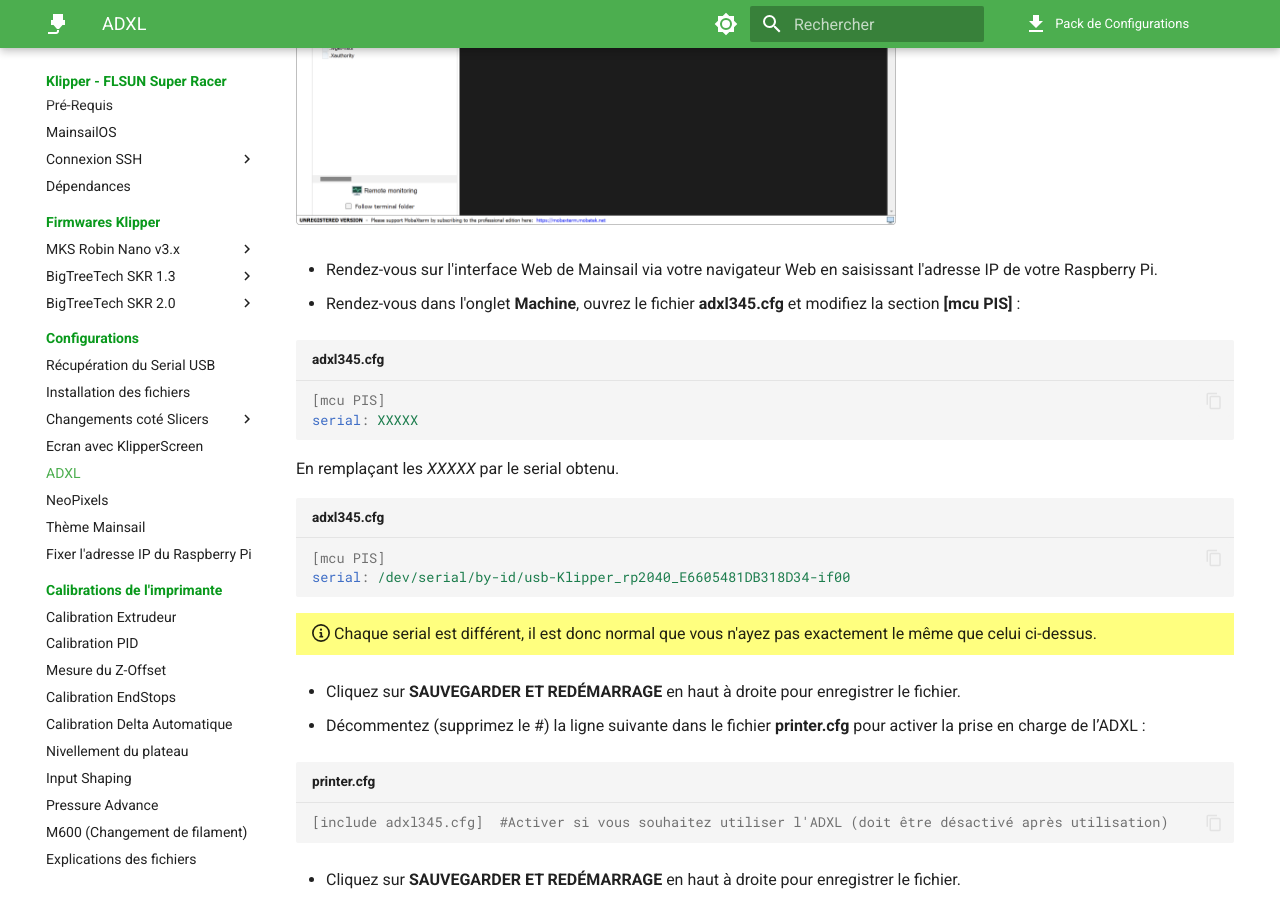
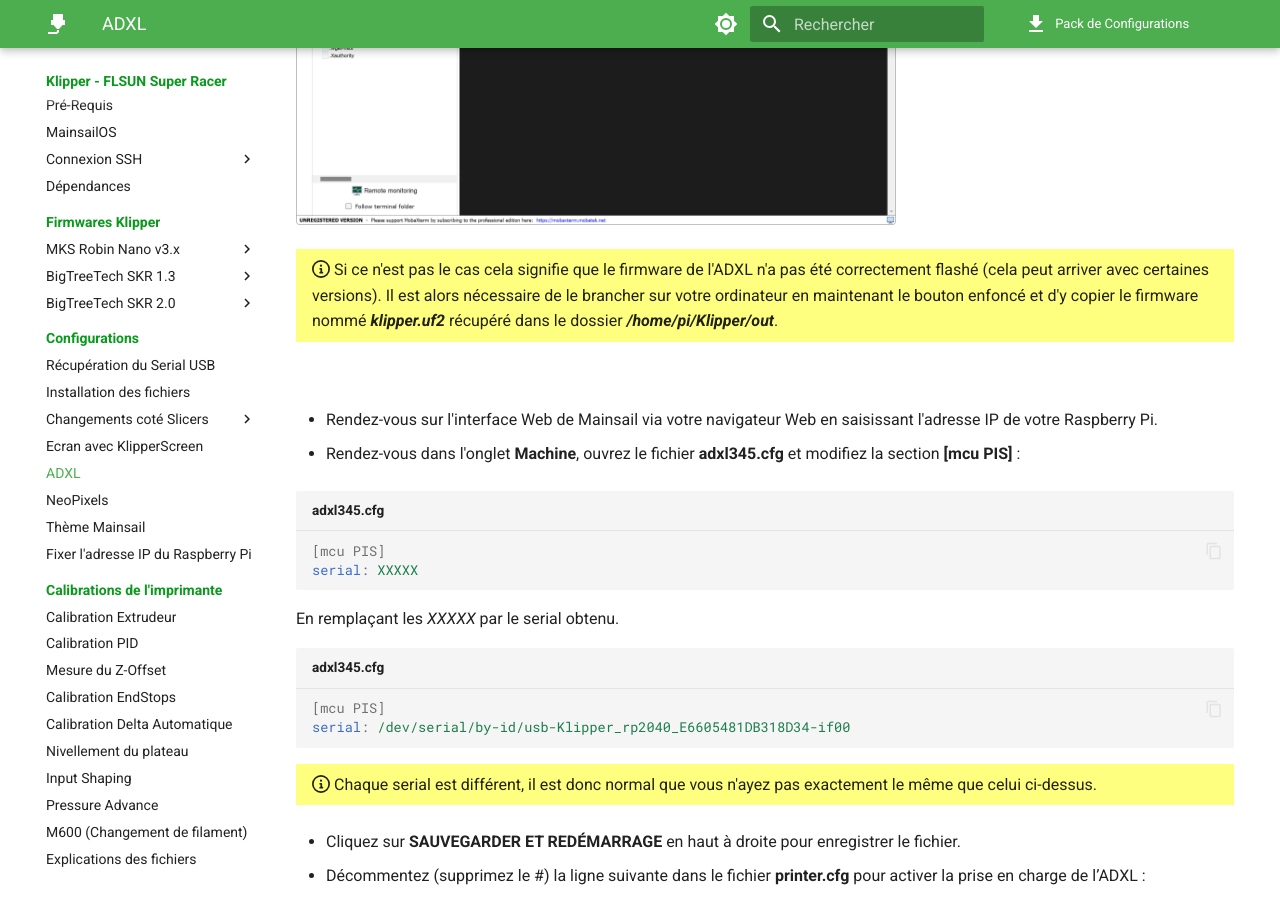
Before and after one commit to Guilouz/Klipper-Flsun-Super-Racer, an MkDocs documentation site: the page built from docs/configurations/adxl.md, in a window 1280 px wide and 900 px high, scrolled down 2464 px. Built offline with MkDocs 1.6.1 and Material for MkDocs 9.7.7, drawn with Linux system fonts in a browser that asks for light colours; comment, search, counter and statistics services are not loaded.

Commit message:
Update adxl.md

```diff
--- a/docs/configurations/adxl.md
+++ b/docs/configurations/adxl.md
@@ -93,6 +93,14 @@ ls /dev/serial/by-id/*
 
 ![Fysetc Portable Input Shaper](../assets/img/configurations/pis-3.png){ width="600" }
 
+{==
+
+:octicons-info-16: Si ce n'est pas le cas cela signifie que le firmware de l'ADXL n'a pas été correctement flashé (cela peut arriver avec certaines versions). Il est alors nécessaire de le brancher sur votre ordinateur en maintenant le bouton enfoncé et d'y copier le firmware nommé <b><i>klipper.uf2</i></b> récupéré dans le dossier <b><i>/home/pi/Klipper/out</i></b>.
+
+==}
+
+<br />
+
 - Rendez-vous sur l'interface Web de Mainsail via votre navigateur Web en saisissant l'adresse IP de votre Raspberry Pi.
 
 - Rendez-vous dans l'onglet **Machine**, ouvrez le fichier **adxl345.cfg** et modifiez la section **[mcu PIS]** :
```
